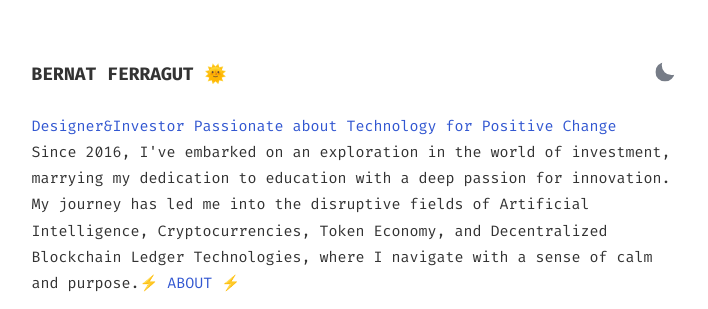
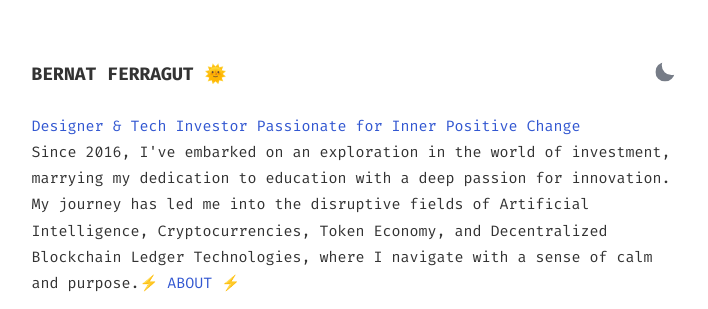
Before and after one commit to bernatferragut/WEB2, a Jekyll site: the page built from index.html, in a window 1280 px wide. Shown: the top 309 px of the page, without its empty margins (286-994 px from the left). Built offline with Jekyll 4.4.1, drawn with Linux system fonts in a browser that asks for light colours.

Commit message:
Update index.html
Final

```diff
--- a/index.html
+++ b/index.html
@@ -9,7 +9,7 @@ layout: default
         </button>
     </div>
     <div class="bio">
-        <a href"{{ site.baseurl }}/about">Designer&Investor Passionate about Technology for Positive Change</a> <br>
+        <a href"{{ site.baseurl }}/about">Designer & Tech Investor Passionate for Inner Positive Change</a> <br>
         <p>Since 2016, I've embarked on an exploration in the world of investment, marrying my dedication to education with a deep passion for innovation. My journey has led me into the disruptive fields of Artificial Intelligence, Cryptocurrencies, Token Economy, and Decentralized Blockchain Ledger Technologies, where I navigate with a sense of calm and purpose.<a href="{{ site.baseurl }}/about">⚡ ABOUT ⚡</a></p>
     </div>
 </section>
```
